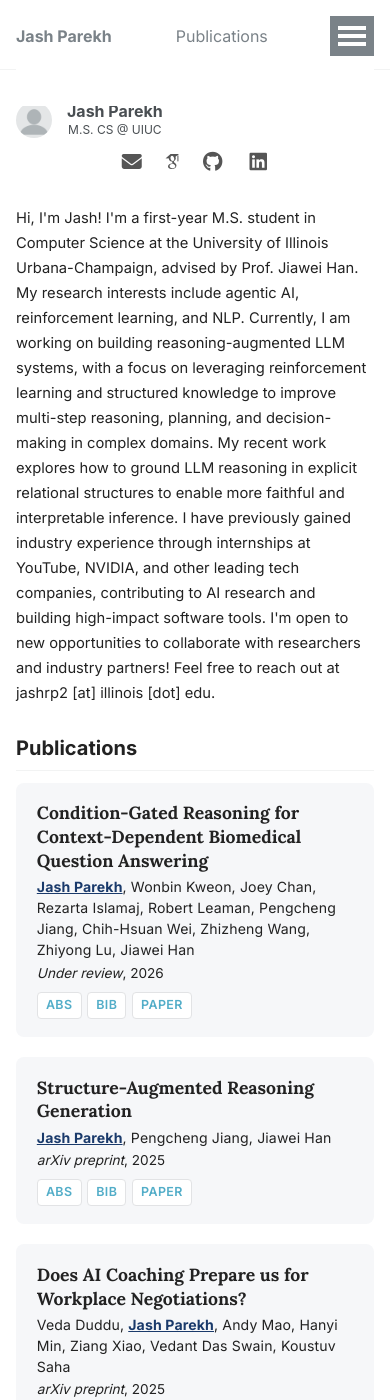
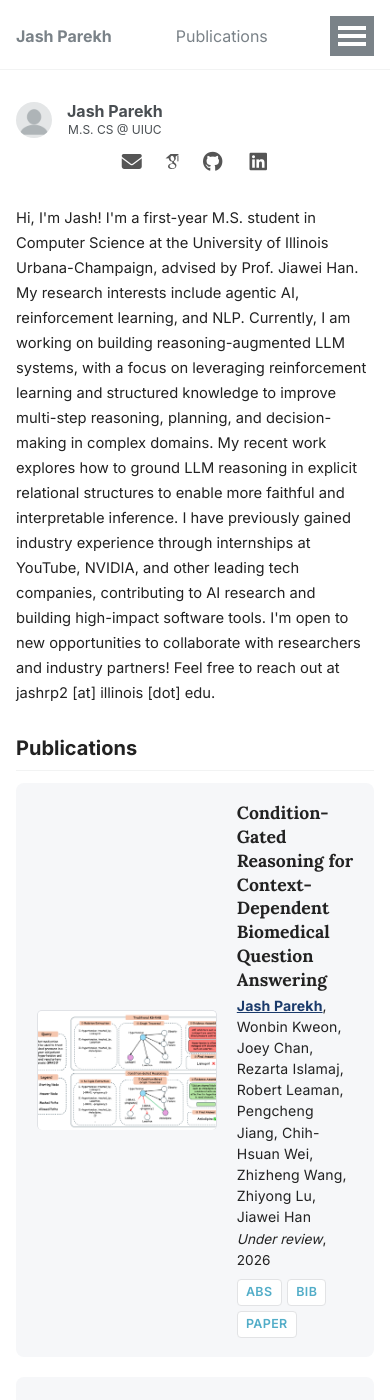
Before and after one commit to jashparekh1/jashparekh1.github.io, a Jekyll site: the page built from _pages/about.md, in a window 390 px wide and 1400 px high. Built offline with Jekyll 4.4.1, drawn with Linux system fonts in a browser that asks for light colours; some web fonts are replaced.

Commit message:
rm  map, show images on mobile

```diff
--- a/_pages/about.md
+++ b/_pages/about.md
@@ -240,6 +240,7 @@ I'm open to new opportunities to collaborate with researchers and industry partn
 
 </div>
 
+
 <script>
   $(document).ready(function() {
     $('.pub-img-link').magnificPopup({
--- a/_sass/_custom.scss
+++ b/_sass/_custom.scss
@@ -67,18 +67,6 @@
 }
 
 /* ==========================================================================
-   Visitor globe
-   ========================================================================== */
-
-.masthead__globe {
-  margin-left: auto;
-  display: flex;
-  align-items: center;
-  height: 50px;
-  overflow: hidden;
-}
-
-/* ==========================================================================
    Section headings
    ========================================================================== */
 
@@ -142,9 +130,6 @@
     }
   }
 
-  @media (max-width: $medium) {
-    display: none;
-  }
 }
 
 .pub-text {
@@ -322,9 +307,6 @@
     object-fit: contain;
   }
 
-  @media (max-width: $medium) {
-    display: none;
-  }
 }
 
 .exp-text {
```
